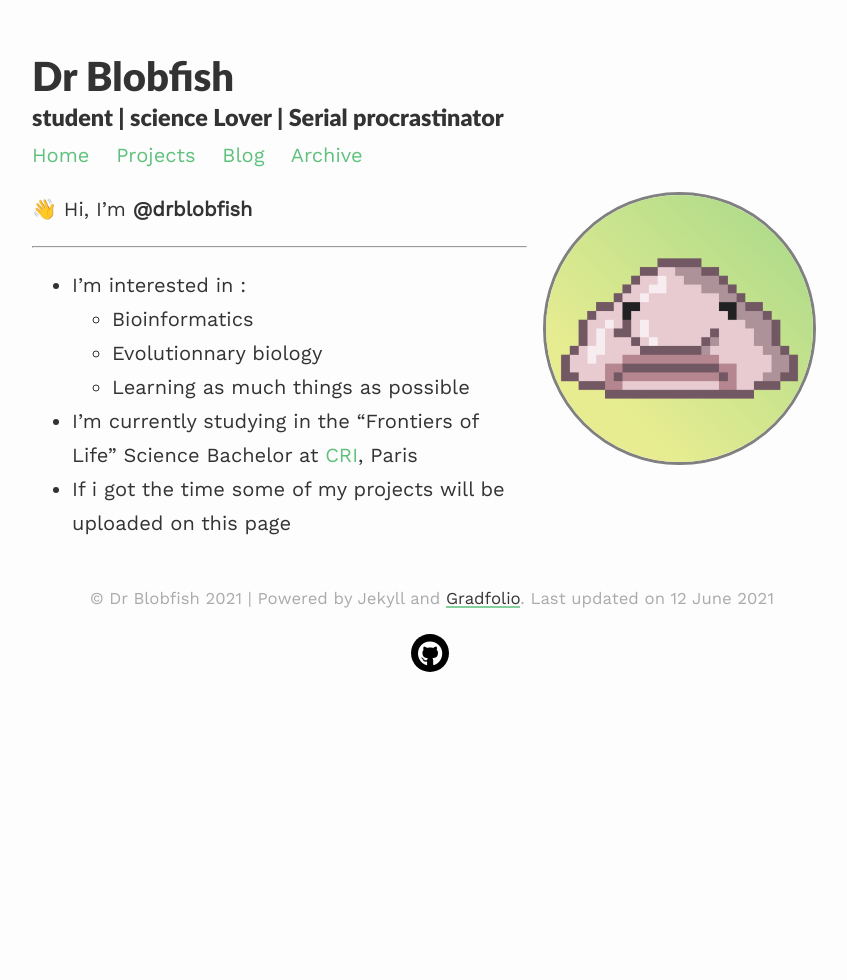
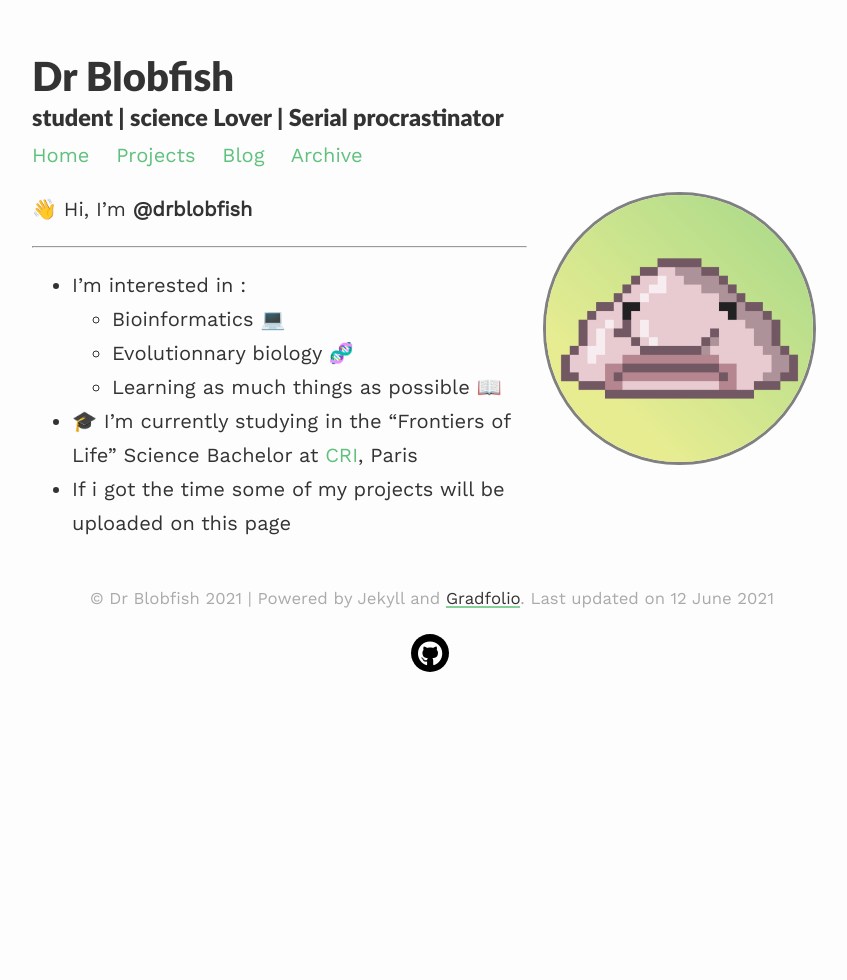
Before and after one commit to drblobfish/drblobfish.github.io, a Jekyll site: the page built from index.md, in a window 1280 px wide. Shown: the whole page, without its empty margins (208-1055 px from the left). Built offline with Jekyll 4.4.1, drawn with Linux system fonts in a browser that asks for light colours; nearby versions of some CDN libraries.

Commit message:
emoji, what a shame :(

```diff
--- a/index.md
+++ b/index.md
@@ -12,8 +12,8 @@ published: true
 ---------------------------
 
 - I’m interested in :
-  - Bioinformatics
-  - Evolutionnary biology
-  - Learning as much things as possible
-- I’m currently studying in the "Frontiers of Life" Science Bachelor at [CRI](https://cri-paris.org/en), Paris
+  - Bioinformatics 💻
+  - Evolutionnary biology 🧬
+  - Learning as much things as possible 📖
+- 🎓 I’m currently studying in the "Frontiers of Life" Science Bachelor at [CRI](https://cri-paris.org/en), Paris
 - If i got the time some of my projects will be uploaded on this page
```
